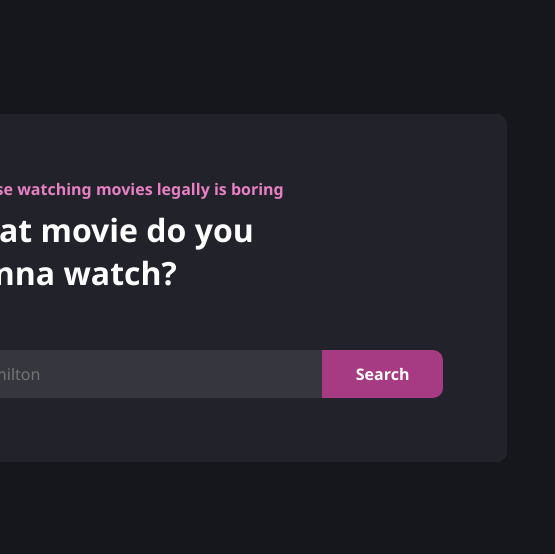
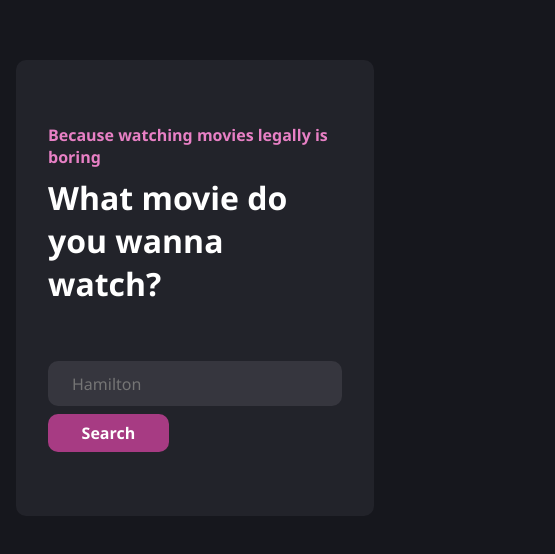
Before and after one commit to sussy-code/smov, a React (Create React App) app: page / in a window 390 px wide. Shown: the part 118-672 px from the top of the page, 555 px wide, since content can reach past the window. Built offline with nearby package versions, Linux system fonts and the light colour scheme.

Commit message:
Responsive

```diff
--- a/src/components/Arrow.js
+++ b/src/components/Arrow.js
@@ -4,11 +4,12 @@ import './Arrow.css'
 // left?: boolean
 export function Arrow(props) {
     return (
-        <div className="arrow">
-            <svg xmlns="http://www.w3.org/2000/svg" width="1rem" height="1rem" viewBox="0 0 24 24" fill="none" stroke="currentColor" stroke-width="2" stroke-linecap="round" stroke-linejoin="round" class={`feather ${props.left?'left':''}`}>
+        <span className="arrow" dangerouslySetInnerHTML={{ __html: `
+            <svg xmlns="http://www.w3.org/2000/svg" width="1em" height="1em" viewBox="0 0 24 24" fill="none" stroke="currentColor" stroke-width="2" stroke-linecap="round" stroke-linejoin="round" class="feather ${props.left?'left':''}"}>
                 <line x1="5" y1="12" x2="19" y2="12"></line>
                 <polyline points="12 5 19 12 12 19"></polyline>
             </svg>
-        </div>
+        `}}>
+        </span>
     )
 }
--- a/src/components/Card.css
+++ b/src/components/Card.css
@@ -1,28 +1,26 @@
 .card {
     background-color: #22232A;
     padding: 3rem 4rem;
-    width: 39rem;
-    max-width: 100%;
     margin: 0 3rem;
     border-radius: 10px;
     box-sizing: border-box;
-    transition: height 500ms ease-in-out, transform 800ms ease-in-out, opacity 800ms ease-in-out;
+    transition: height 500ms ease-in-out;
 }
 
-.card.full {
-    width: 75rem;
+.card-wrapper.full {
+    width: 81rem;
 }
 
 .card-wrapper {
   transition: height 500ms ease-in-out;
   overflow: hidden;
+  width: 45rem;
+  max-width: 100%;
 }
 
-.card.doTransition {
-    opacity: 0;
-    transform: translateY(-.7rem);
+@media screen and (max-width: 700px) {
+    .card {
+        margin: 0;
+        padding: 3rem 2rem;
+    }
 }
-.card.doTransition.show {
-    opacity: 1;
-    transform: translateY(0rem);
-}
--- a/src/components/Card.js
+++ b/src/components/Card.js
@@ -17,10 +17,10 @@ export function Card(props) {
     }, [props.show, measureRef])
 
     return (
-        <div className="card-wrapper" style={{
+        <div className={`card-wrapper ${ props.fullWidth ? 'full' : '' }`} style={{
             height: props.doTransition ? (showing ? height : 0) : "initial",
         }}>
-            <div className={`card ${ props.fullWidth ? 'full' : '' } ${ showing ? 'show' : '' } ${ props.doTransition ? 'doTransition' : '' }`} ref={measureRef}>
+            <div className={`card ${ showing ? 'show' : '' } ${ props.doTransition ? 'doTransition' : '' }`} ref={measureRef}>
                 {props.children}
             </div>
         </div>
--- a/src/components/InputBox.css
+++ b/src/components/InputBox.css
@@ -25,6 +25,7 @@
     padding: .7rem 1.5rem;
     height: auto;
     flex: 1;
+    box-sizing: border-box;
 }
 
 .inputSearchButton {
@@ -70,3 +71,23 @@
 .inputSearchButton:active {
     background-color: #8b286a;
 }
+
+@media screen and (max-width: 700px) {
+    .inputBar {
+        flex-direction: column;
+        align-items: flex-start;
+        height: auto;
+    }
+
+    .inputBar > *:nth-child(n) {
+        border-radius: 10px !important;
+    }
+
+    .inputSearchButton {
+        margin-top: .5rem;
+    }
+
+    .inputTextBox {
+        width: 100%;
+    }
+}
--- a/src/components/MovieRow.css
+++ b/src/components/MovieRow.css
@@ -43,3 +43,13 @@
 .movieRow:hover .watch .arrow {
     transform: translateX(.3rem) translateY(.1rem);
 }
+
+@media screen and (max-width: 400px) {
+    .movieRow {
+        flex-direction: column;
+    }
+
+    .movieRow .watch {
+        margin-top: .5rem;
+    }
+}
```
